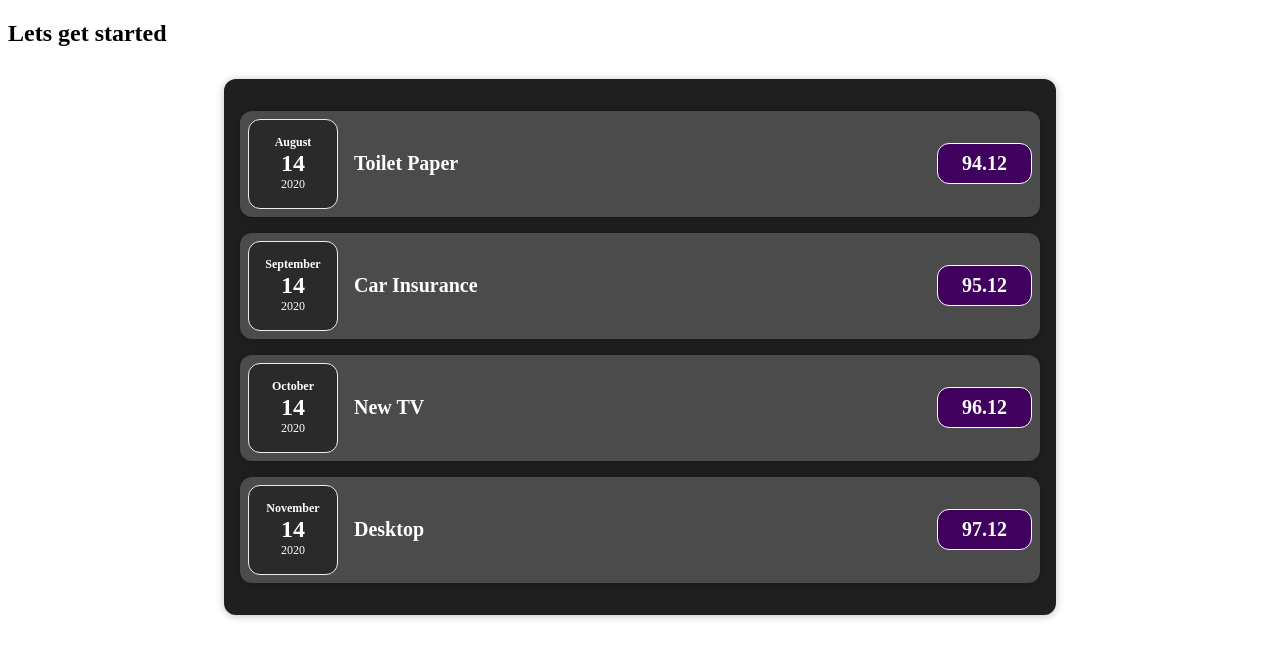
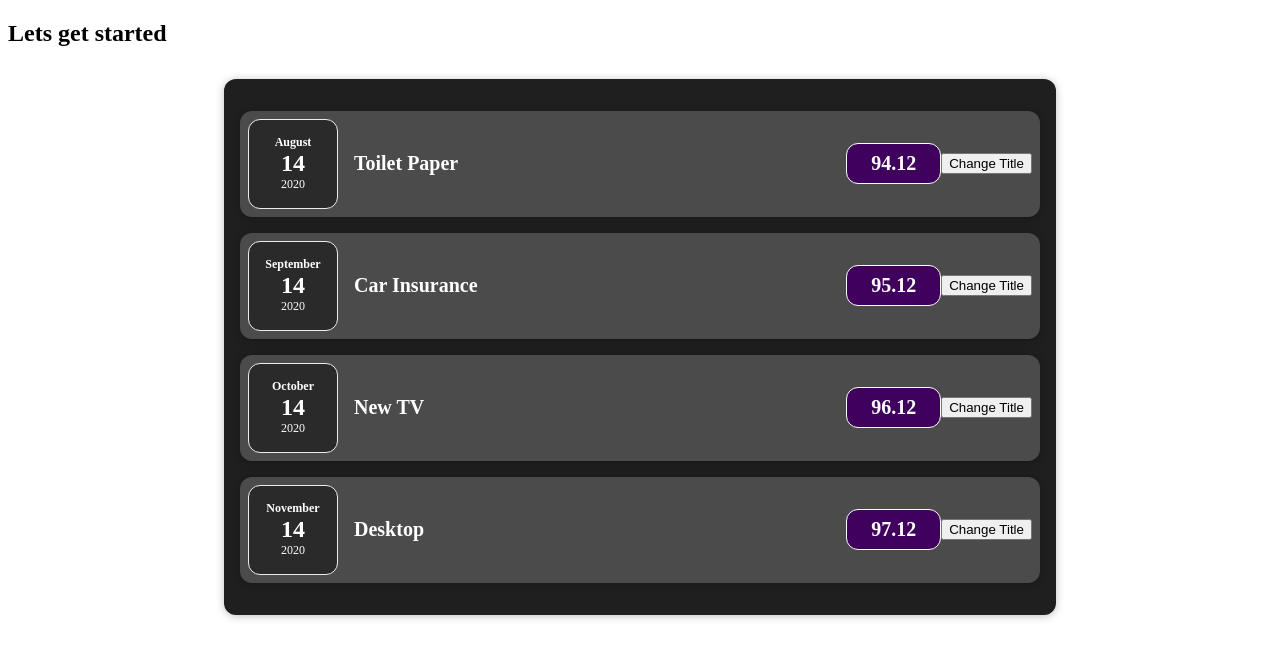
Before and after one commit to Gajendrakm/codeusingreactjs, a React (Create React App) app: page / in a window 1280 px wide. Shown: the top 658 px of the page. Built offline with nearby package versions, Linux system fonts and the light colour scheme.

Commit message:
state_in_react

```diff
--- a/src/components/Expense/ExpenseItem.js
+++ b/src/components/Expense/ExpenseItem.js
@@ -1,16 +1,28 @@
+import React,{ useState } from 'react';
+
 import ExpenseDate from './ExpenseDate';
 import './ExpenseItem.css';
 import Card from '../UI/Card';
 
 
 const ExpenseItem = (props) => {
+
+    //function clickHandler() {}
+
+    const [title, setTitle] = useState(props.title);
+
+    const clickHandler = () => {
+        setTitle('Updated!')
+        console.log(title)
+    };
 return (
     <Card className="expense-item">
         <ExpenseDate date={props.date}/>
         <div className="expense-item__description">
-            <h2>{props.title}</h2>
+            <h2>{title}</h2>
             <div className="expense-item__price">{props.amount}</div>
             </div>
+            <button onClick={clickHandler}>Change Title</button>
     </Card>
     );
 }
```
